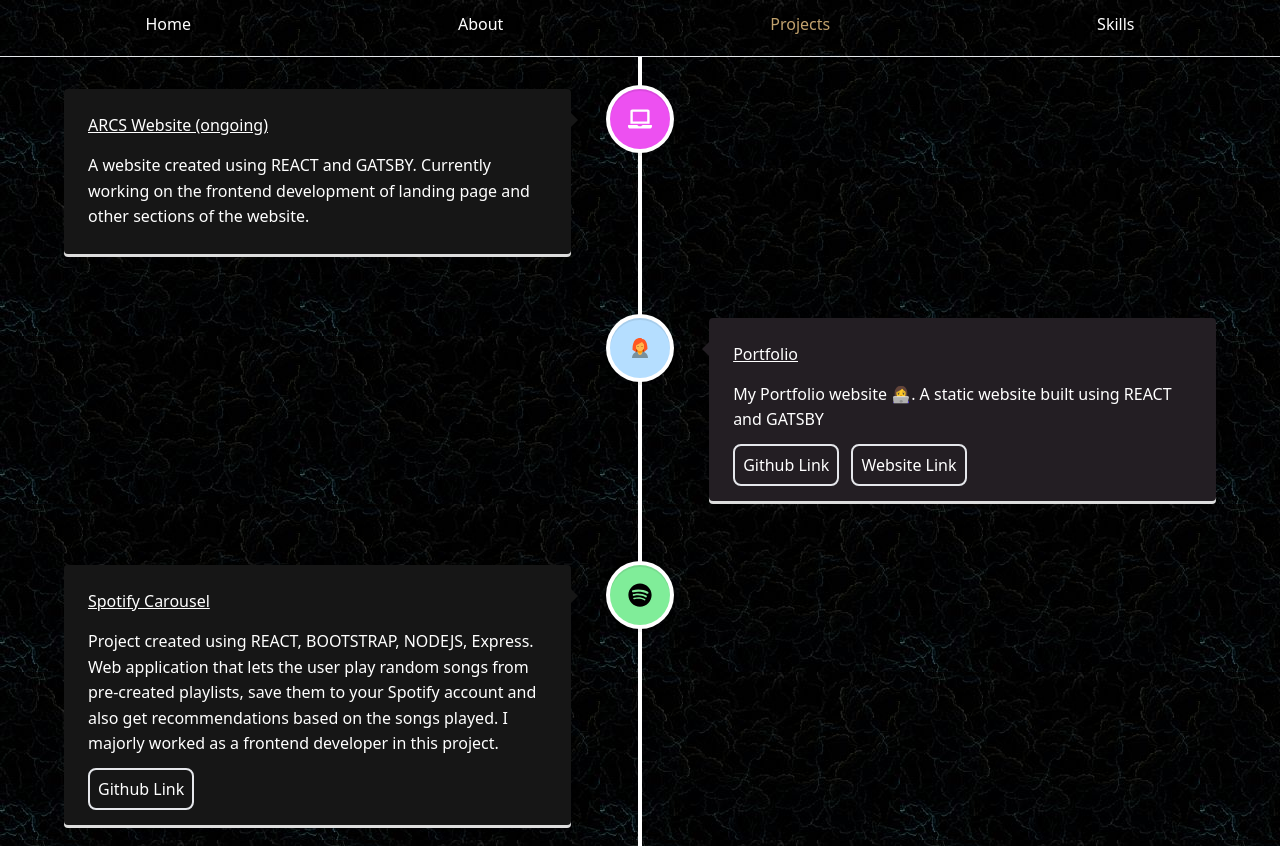
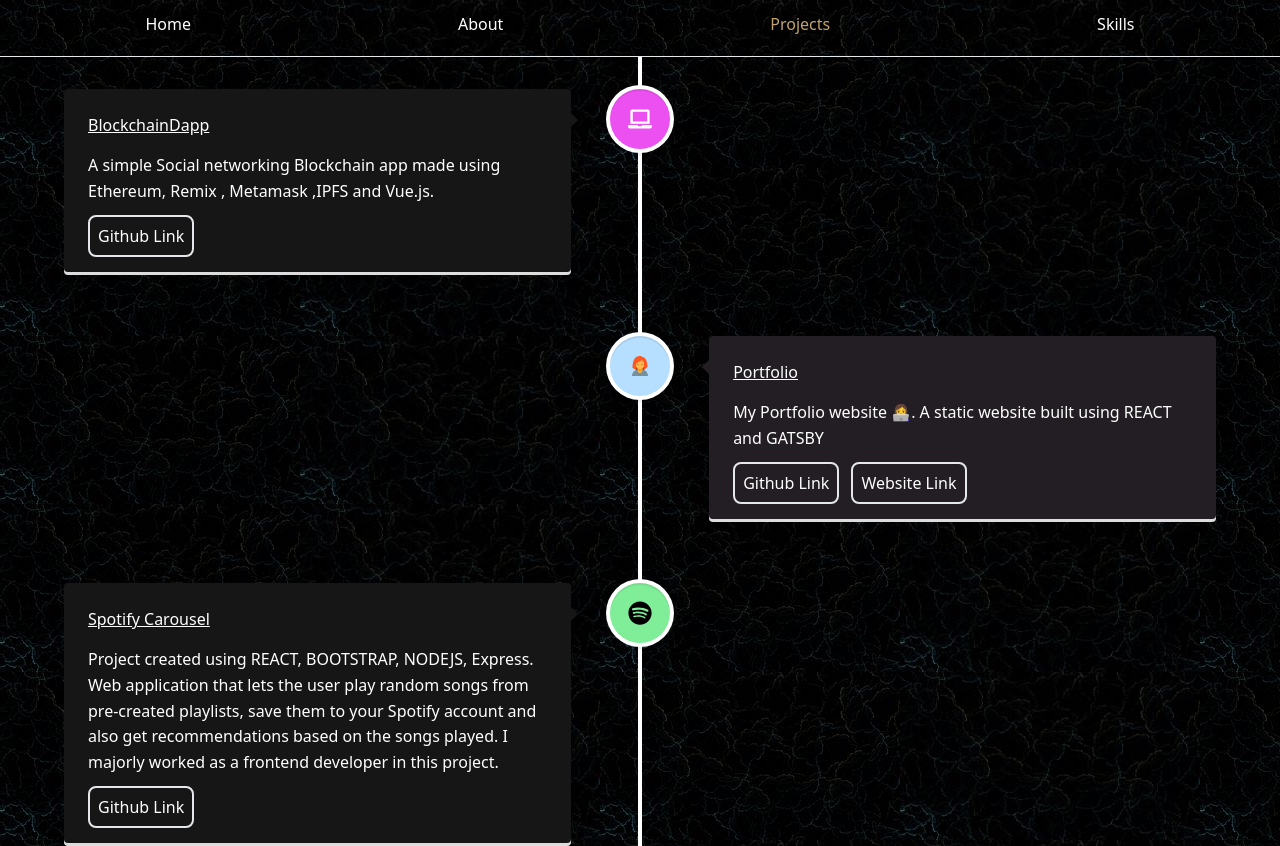
Before and after one commit to japneet0411/Portfolio, a Gatsby site: page /projects in a window 1280 px wide. Shown: the top 846 px of the page. Built offline with nearby package versions, Linux system fonts and the light colour scheme; Gatsby itself is replaced by a stand-in of ours.

Commit message:
projects updated

```diff
--- a/src/pages/about.js
+++ b/src/pages/about.js
@@ -41,14 +41,11 @@
               <hr className="bg-white mt-3 "></hr>
             </div>
             <p className="text-center text-xl my-2  mont">GET IN TOUCH </p>
-            <p className="text-center text-base mont">
+            {/* <p className="text-center text-base mont">
               HackerrankID: japneet_kaur2019 <br />
               CodechefID :japneet0411
-            </p>
+            </p> */}
             <p className="mt-5 space-x-5 mx-auto  flex flex-auto w-40 ">
-              <a href="https://www.instagram.com/japneetkaur04/">
-                <AiFillInstagram className="cursor-pointer" size={25} />
-              </a>
               <a href="mailto:japneet0411@gmail.com/">
                 <SiGmail className="cursor-pointer" size={25} />
               </a>
@@ -57,6 +54,9 @@
               </a>
               <a href="https://github.com/japneet0411">
                 <FaGithub className="cursor-pointer" size={25} />
+              </a>
+              <a href="https://www.instagram.com/japneetkaur04/">
+                <AiFillInstagram className="cursor-pointer" size={25} />
               </a>
             </p>
           </p>
--- a/src/pages/projects.js
+++ b/src/pages/projects.js
@@ -21,14 +21,19 @@
           icon={<FaLaptop />}
         >
           <h1 className="underline vertical-timeline-element-title">
-            ARCS Website (ongoing)
+            BlockchainDapp
           </h1>
 
-          <p className="">
-            A website created using REACT and GATSBY. Currently working on the
-            frontend development of landing page and other sections of the
-            website.
+          <p className="pb-5">
+            A simple Social networking Blockchain app made using Ethereum, Remix
+            , Metamask ,IPFS and Vue.js.
           </p>
+          <a
+            className="text-md rounded-lg border-2 p-2  hover:bg-white hover:text-black mr-3"
+            href="https://github.com/japneet0411/Social-Networking-Dapp"
+          >
+            Github Link
+          </a>
         </VerticalTimelineElement>
         <VerticalTimelineElement
           className="vertical-timeline-element--work "
--- a/src/pages/skills.js
+++ b/src/pages/skills.js
@@ -25,15 +25,13 @@
             <li>FrontEnd development</li>
             <li>Competitive programming</li>
             <li>BackEnd development</li>
-            <li>Basic Machine learning </li>
           </ul>
         </div>
         <div className="text-white text-center border-2 border-white rounded-2xl p-6 hover:bg-lightBlack">
-          <p className="text-3xl underline mb-5">Certifications </p>
+          <p className="text-3xl underline mb-5">Certifications/Experience </p>
           <ul className="space-y-4 list-inside list-disc inline-block">
-            <li>JP Morgan Virtual Internship (ongoing)</li>
+            <li>Samsung Prism Internship(ongoing)</li>
             <li>AWS Cloud Practicioner</li>
-            <li>Algorithm Toolbox</li>
           </ul>
         </div>
 
```
Also changed, not shown: 1 other file.
